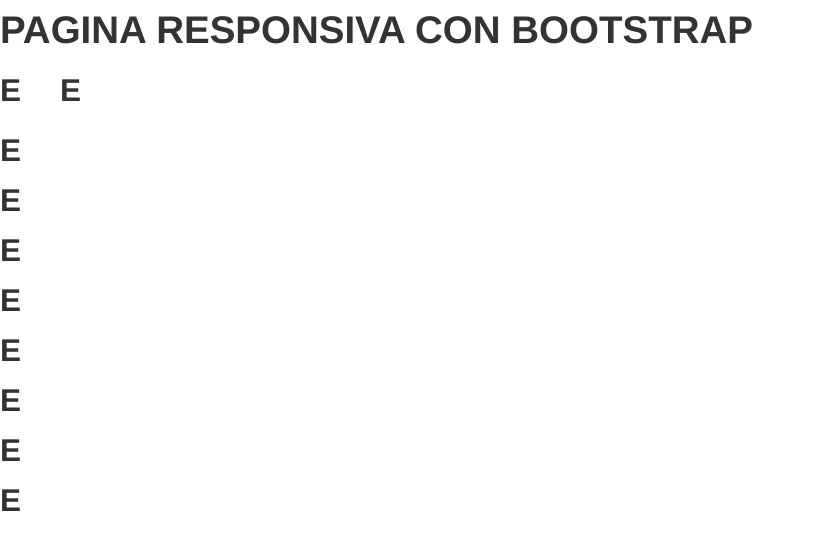
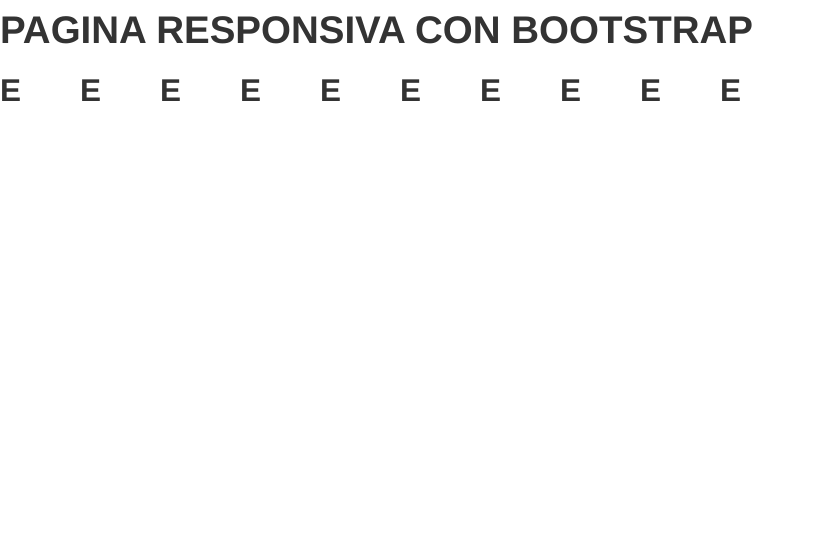
Before and after one commit to anibalmorales/paginasweb, a plain HTML site: page index3.html in a window 1280 px wide. Shown: the whole page, without its empty margins (0-813 px from the left). Drawn offline with Linux system fonts and the light colour scheme.

Commit message:
1. Cambios al index3.html para los SPAN

```diff
--- a/index3.html
+++ b/index3.html
@@ -7,34 +7,37 @@
 </head>
 <body>
 	<h1>PAGINA RESPONSIVA CON BOOTSTRAP</h1>
+
+	<!--CORECCION DE ERRORES EN EL SPAN AHORA SI SE MIRAN BIEN LAS 12 COLUMNAS-->
 	<div class="row">
 		<div class="span1">
 			<h2>E</h2>
-		</div class="span1">
+		</div>
+		<div class="span1">
 			<h2>E</h2>
 		</div>
-		</div class="span1">
+		<div class="span1">
 			<h2>E</h2>
 		</div>
-		</div class="span1">
+		<div class="span1">
 			<h2>E</h2>
 		</div>
-		</div class="span1">
+		<div class="span1">
 			<h2>E</h2>
 		</div>
-		</div class="span1">
+		<div class="span1">
 			<h2>E</h2>
 		</div>
-		</div class="span1">
+		<div class="span1">
 			<h2>E</h2>
 		</div>
-		</div class="span1">
+		<div class="span1">
 			<h2>E</h2>
 		</div>
-		</div class="span1">
+		<div class="span1">
 			<h2>E</h2>
 		</div>
-		</div class="span1">
+		<div class="span1">
 			<h2>E</h2>
 		</div>
 
```
